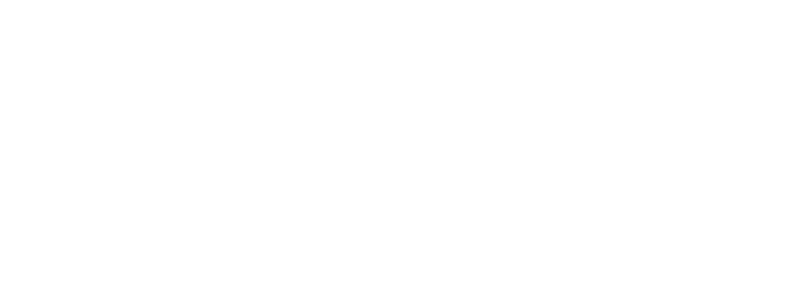
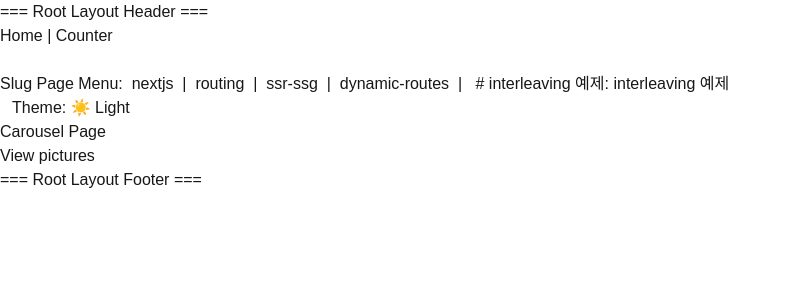
Before and after one commit to 202330124/react3-2, a Next.js app: page /carousel in a window 1280 px wide. Before the commit this address had no page. Shown: the top 300 px of the page, without its empty margins (0-791 px from the left). Built offline with nearby package versions, Linux system fonts and the light colour scheme.

Commit message:
carousel 코드 추가

```diff
--- /dev/null
+++ b/src/app/carousel/page.tsx
@@ -0,0 +1,10 @@
+import Gallery from "../components/gallery";
+
+export default function CarouselPage() {
+    return (
+        <div>
+            <h1>Carousel Page</h1>
+            <Gallery />
+        </div>
+    );
+}
--- /dev/null
+++ b/src/app/components/gallery.tsx
@@ -0,0 +1,23 @@
+'use client'
+
+import { useState } from 'react';
+import { Carousel } from 'acme-carousel';
+
+export default function Gallery() {
+    const[isOpen, setIsOpen] = useState(false);
+
+    // 예제용 이미지 목록 (public/images에 파일을 두거나 외부 URL 사용)
+    const items = [
+        { src: "https://picsum.photos/id/1015/800/600", alt: "Landscape 1" },
+        { src: "https://picsum.photos/id/1016/800/600", alt: "Landscape 2" },
+        { src: "https://picsum.photos/id/1018/800/600", alt: "Landscape 3" },
+    ]
+
+    return (
+        <div>
+            <button onClick={ () => setIsOpen(true) }>View pictures</button>
+            {/* Works, since Carousel is used within a Client component */}
+            { isOpen && <Carousel items={ items } /> }
+        </div>
+    )
+}
```
Also changed, not shown: package.json (+7 -6 lines), 1 other file (tests, documents, lock files or other folders).
